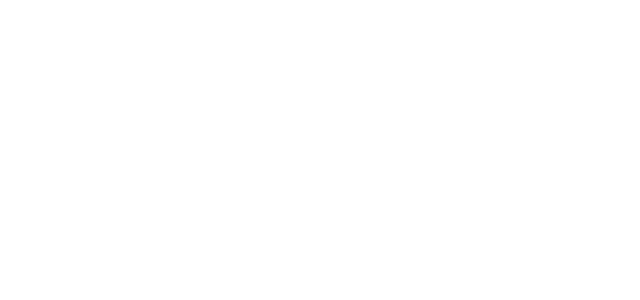
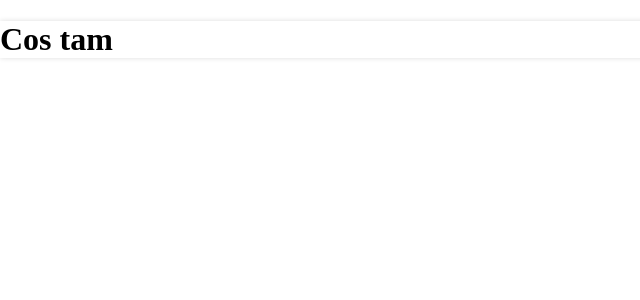
Before and after one commit to VITALIKXXX/expens-track-aplication, a React (Create React App) app: page / in a window 1280 px wide. Shown: the top 300 px of the page, without its empty margins (0-640 px from the left). Built offline with nearby package versions, Linux system fonts and the light colour scheme.

Commit message:
A litle change in style, and delete index.css

```diff
--- a/src/App.js
+++ b/src/App.js
@@ -3,11 +3,9 @@ import Section from "./components/Section";
 
 function App() {
   return (
-    <div>
-      <Section>
+    <Section>
 
-      </Section>
-    </div>
+    </Section>
   );
 }
 
--- a/src/components/Header/index.js
+++ b/src/components/Header/index.js
@@ -1,6 +1,6 @@
 const Header = ({ title }) => (
     <header>
-        <h1>{title}</h1>
+        <h1>{title = "Cos tam"}</h1>
     </header>
 );
 
--- a/src/components/Section/styled.js
+++ b/src/components/Section/styled.js
@@ -22,7 +22,7 @@ export const Header = styled.header`
 
 `;
 
-export const Title = styled.h2`
+export const Title = styled.h1`
    font-size: 20px;
     margin: 0;
 `;
--- a/src/index.css
+++ /dev/null
@@ -1,12 +0,0 @@
-html {
-  box-sizing: border-box;
-}
-
-*,
-::after,
-::before {
-  box-sizing: inherit;
-  color: #ffffff;
-  font-size: 22px;
-  font-weight: 500;
-}
--- a/src/index.js
+++ b/src/index.js
@@ -1,6 +1,5 @@
 import React from 'react';
 import ReactDOM from 'react-dom/client';
-import './index.css';
 import App from './App';
 import reportWebVitals from './reportWebVitals';
 import { ThemeProvider } from 'styled-components';
```
